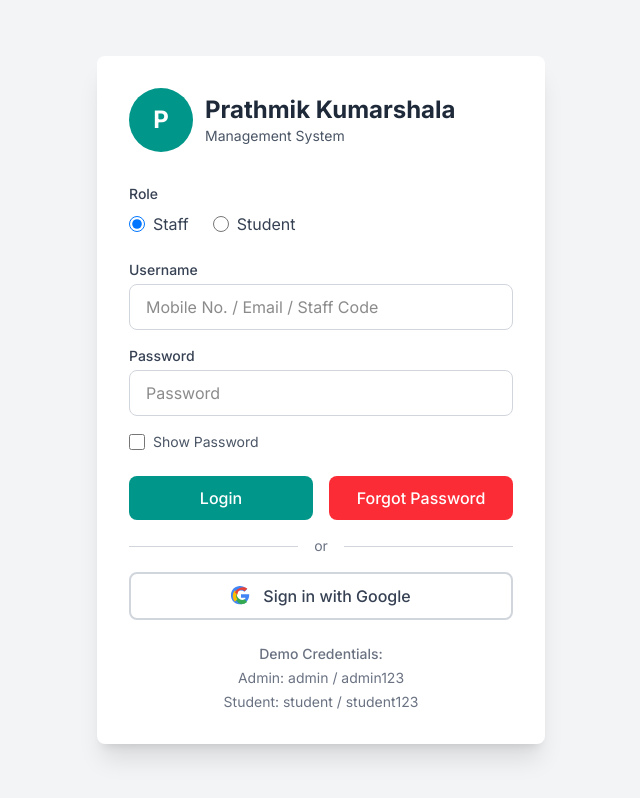
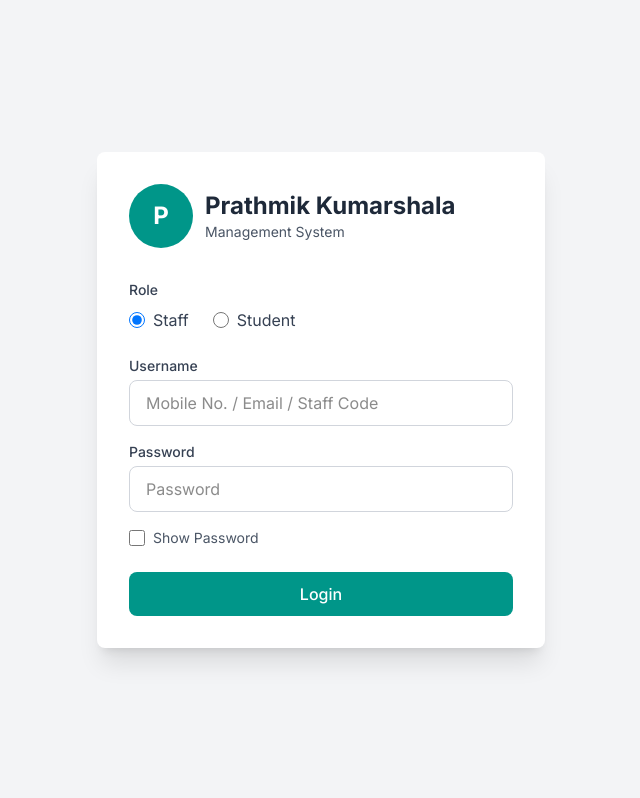
Before and after one commit to patelrafik5304-cell/prathmik-kumarshala-devla, a Next.js app: page /login in a window 1280 px wide. Shown: the whole page, without its empty margins (319-959 px from the left). Built offline with nearby package versions, Linux system fonts and the light colour scheme; no server answers.

Commit message:
chore: remove Google sign-in button and demo credentials from login page

```diff
--- a/src/app/login/page.tsx
+++ b/src/app/login/page.tsx
@@ -2,8 +2,6 @@
 
 import { useState } from 'react';
 import { useRouter } from 'next/navigation';
-import { signInWithPopup } from 'firebase/auth';
-import { auth, googleProvider } from '@/lib/firebase';
 import { useAuth } from '@/context/AuthContext';
 
 export default function LoginPage() {
@@ -29,22 +27,6 @@ export default function LoginPage() {
       await loginDemo(username, password, role);
     } catch (err: any) {
       setError(err.message || 'Login failed');
-    } finally {
-      setLoading(false);
-    }
-  };
-
-  const handleGoogleLogin = async () => {
-    setLoading(true);
-    setError('');
-    try {
-      if (!auth) throw new Error('Firebase auth not initialized');
-      const userCredential = await signInWithPopup(auth, googleProvider);
-      const token = await userCredential.user.getIdTokenResult();
-      const userRole = (token.claims.role as string) || 'student';
-      router.push(userRole === 'admin' ? '/admin' : '/student');
-    } catch (err: any) {
-      setError(err.message || 'Google login failed');
     } finally {
       setLoading(false);
     }
@@ -141,46 +123,12 @@ export default function LoginPage() {
             <button
               type="submit"
               disabled={loading}
-              className="flex-1 bg-teal-600 text-white py-2.5 rounded-lg font-medium hover:bg-teal-700 transition disabled:opacity-50"
+              className="w-full bg-teal-600 text-white py-2.5 rounded-lg font-medium hover:bg-teal-700 transition disabled:opacity-50"
             >
               {loading ? 'Signing in...' : 'Login'}
             </button>
-            <button
-              type="button"
-              onClick={() => router.push('/forgot-password')}
-              className="flex-1 bg-red-500 text-white py-2.5 rounded-lg font-medium hover:bg-red-600 transition"
-            >
-              Forgot Password
-            </button>
           </div>
-
-          <div className="flex items-center gap-4 my-4">
-            <div className="flex-1 h-px bg-gray-300"></div>
-            <span className="text-sm text-gray-500">or</span>
-            <div className="flex-1 h-px bg-gray-300"></div>
-          </div>
-
-          <button
-            type="button"
-            onClick={handleGoogleLogin}
-            disabled={loading}
-            className="w-full flex items-center justify-center gap-3 bg-white border-2 border-gray-300 text-gray-700 py-2.5 rounded-lg font-medium hover:bg-gray-50 transition disabled:opacity-50"
-          >
-            <svg width="20" height="20" viewBox="0 0 20 20">
-              <path d="M18.17 8.37H10v3.4h4.56c-.4 1.92-1.92 3.4-4.56 3.4a5.37 5.37 0 1 1 3.44-9.32l2.6-2.6a9.15 9.15 0 1 0 2.13 5.12z" fill="#4285F4"/>
-              <path d="M10 18.17a9.15 9.15 0 0 0 6.17-2.27l-2.6-2.6a5.37 5.37 0 0 1-7.14-7.14L3.83 8.76A9.15 9.15 0 0 0 10 18.17z" fill="#34A853"/>
-              <path d="M6.43 13.3a5.37 5.37 0 0 1 0-6.6l-2.6-2.54a9.15 9.15 0 0 0 0 11.68z" fill="#FBBC05"/>
-              <path d="M10 3.83a5.17 5.17 0 0 1 3.63 1.4l2.74-2.74A9.15 9.15 0 0 0 3.83 6.23l2.6 2.54A5.37 5.37 0 0 1 10 3.83z" fill="#EA4335"/>
-            </svg>
-            Sign in with Google
-          </button>
         </form>
-
-        <div className="mt-6 text-center text-sm text-gray-500 space-y-1">
-          <p className="font-medium">Demo Credentials:</p>
-          <p>Admin: admin / admin123</p>
-          <p>Student: student / student123</p>
-        </div>
       </div>
     </div>
   );
```
